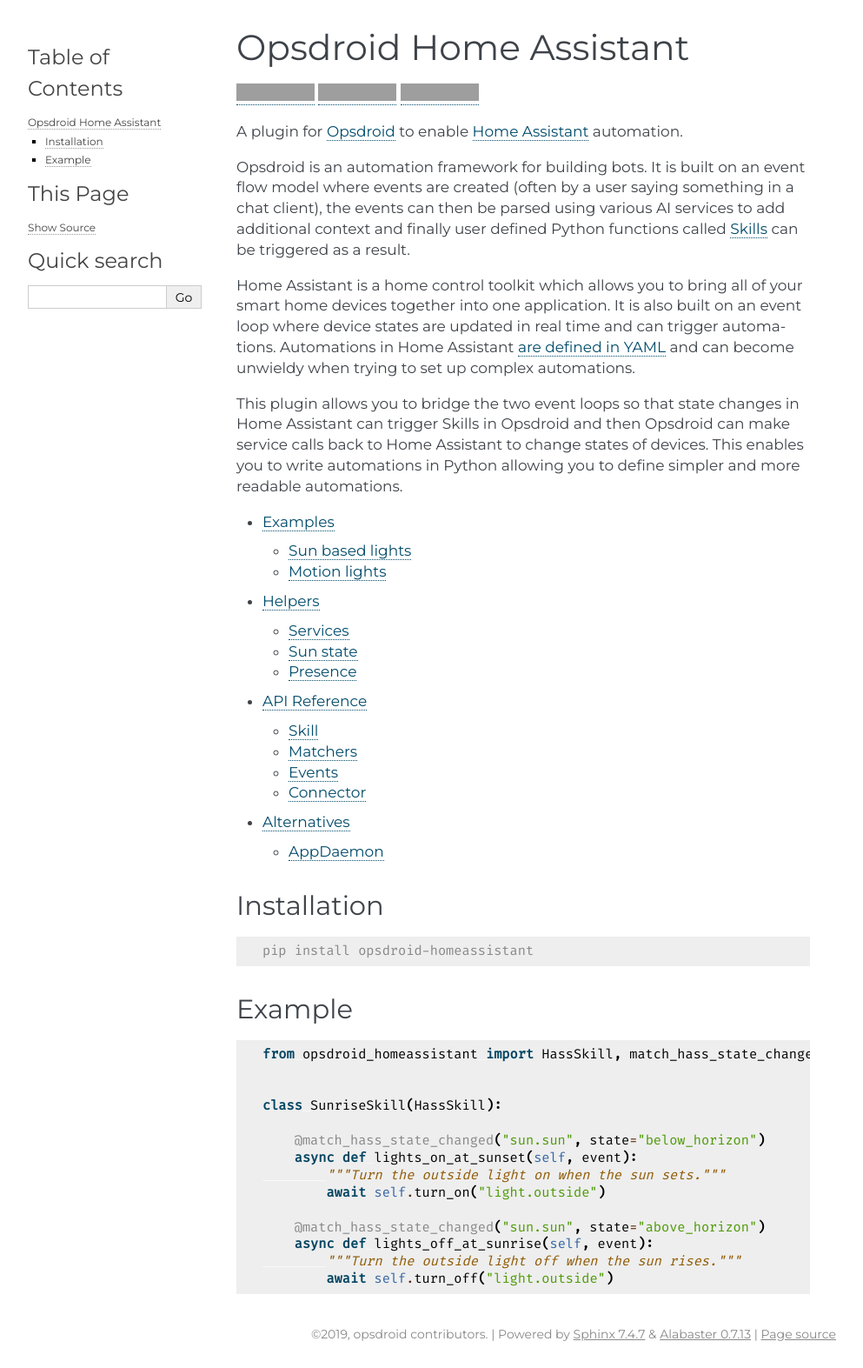
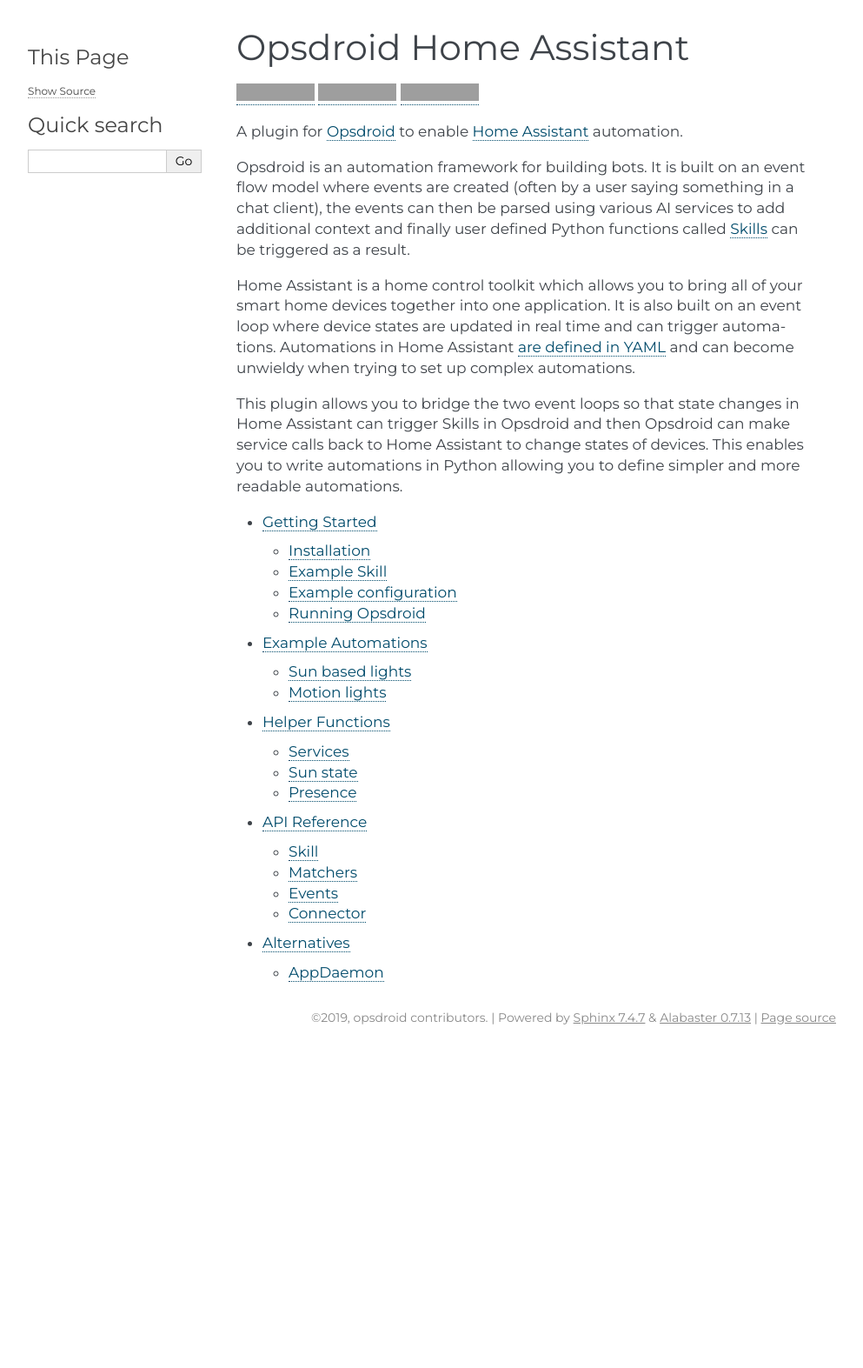
Before and after one commit to opsdroid/opsdroid-homeassistant, a Sphinx documentation site: the page built from docs/index.md, in a window 1280 px wide. Shown: the whole page at 87% size, without its empty margins (148-1141 px from the left). Built offline with Sphinx 7.4.7, drawn with Linux system fonts in a browser that asks for light colours; after the commit the page ends 1209 px from its top, so only the background shows below that; grey boxes are pictures that could not be loaded.

Commit message:
Add getting started docs

````diff
--- a/docs/helpers.md
+++ b/docs/helpers.md
@@ -1,4 +1,4 @@
-# Helpers
+# Helper Functions
 
 ```eval_rst
 The :class:`opsdroid_homeassistant.HassSkill` has many helper functions to make
--- a/docs/index.md
+++ b/docs/index.md
@@ -16,33 +16,9 @@
 .. toctree::
    :maxdepth: 2
 
+   getting-started
    examples
    helpers
    api
    alternatives
 ```
-
-## Installation
-
-```console
-pip install opsdroid-homeassistant
-```
-
-## Example
-
-```python
-from opsdroid_homeassistant import HassSkill, match_hass_state_changed
-
-
-class SunriseSkill(HassSkill):
-
-    @match_hass_state_changed("sun.sun", state="below_horizon")
-    async def lights_on_at_sunset(self, event):
-        """Turn the outside light on when the sun sets."""
-        await self.turn_on("light.outside")
-
-    @match_hass_state_changed("sun.sun", state="above_horizon")
-    async def lights_off_at_sunrise(self, event):
-        """Turn the outside light off when the sun rises."""
-        await self.turn_off("light.outside")
-```
````
Also changed, not shown: docs/examples.md (+4 -4 lines), docs/getting-started.md (added, +83 -0 lines).
